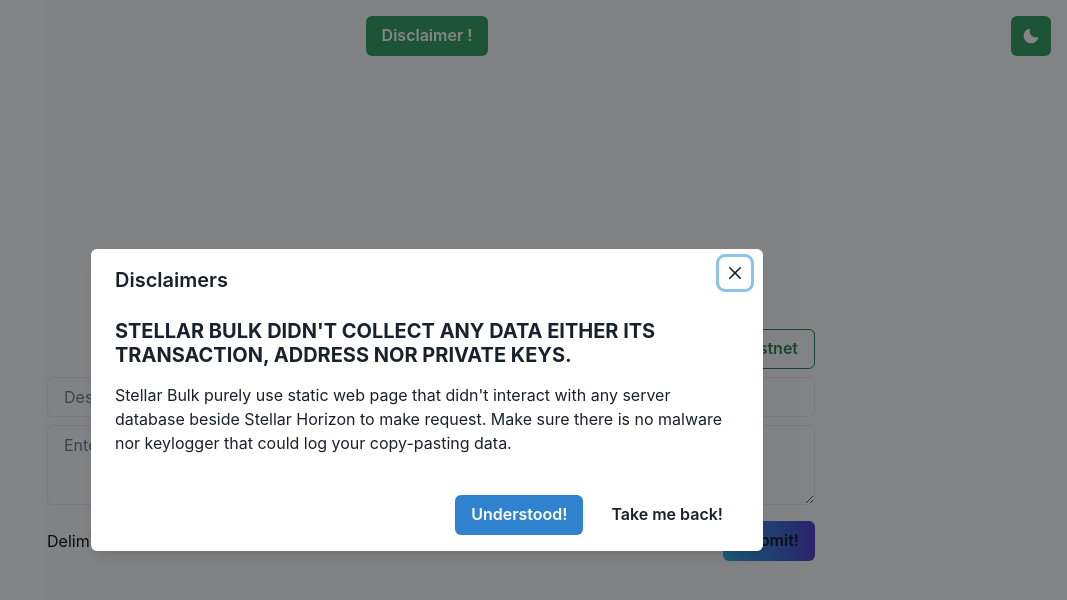
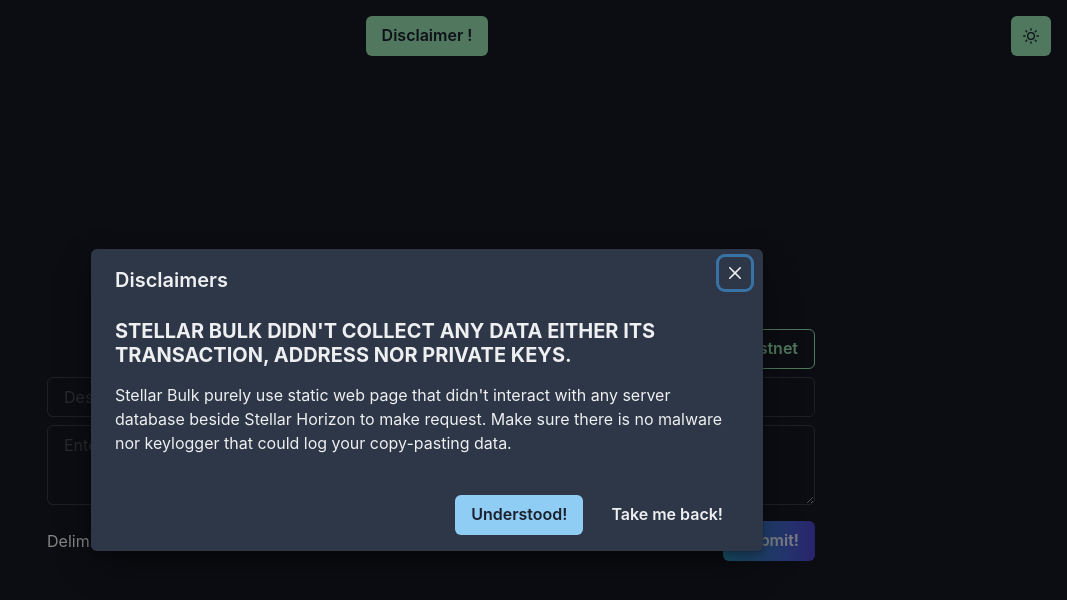
Before and after one commit to primaftr/stellar-bulk, a Next.js app: page / in a window 1280 px wide. Shown: the top 600 px of the page, without its empty margins (213-1280 px from the left). Built offline with nearby package versions, Linux system fonts and the light colour scheme.

Commit message:
change color default to dark

```diff
--- a/src/pages/_document.tsx
+++ b/src/pages/_document.tsx
@@ -1,5 +1,6 @@
-import NextDocument, { Html, Head, Main, NextScript } from 'next/document'
-import { ColorModeScript } from '@chakra-ui/react'
+import NextDocument, { Html, Head, Main, NextScript } from "next/document";
+import { ColorModeScript } from "@chakra-ui/react";
+import theme from "../theme";
 
 export default class Document extends NextDocument {
   render() {
@@ -8,11 +9,11 @@
         <Head />
         <body>
           {/* Make Color mode to persists when you refresh the page. */}
-          <ColorModeScript />
+          <ColorModeScript initialColorMode={theme.config.initialColorMode} />
           <Main />
           <NextScript />
         </body>
       </Html>
-    )
+    );
   }
 }
--- a/src/theme.tsx
+++ b/src/theme.tsx
@@ -1,40 +1,45 @@
-import { extendTheme } from '@chakra-ui/react'
-import { createBreakpoints } from '@chakra-ui/theme-tools'
+import { extendTheme, ThemeConfig } from "@chakra-ui/react";
+import { createBreakpoints } from "@chakra-ui/theme-tools";
 
-const fonts = { mono: `'Menlo', monospace` }
+const fonts = { mono: `'Menlo', monospace` };
 
 const breakpoints = createBreakpoints({
-  sm: '40em',
-  md: '52em',
-  lg: '64em',
-  xl: '80em',
-})
+  sm: "40em",
+  md: "52em",
+  lg: "64em",
+  xl: "80em",
+});
+const config: ThemeConfig = {
+  initialColorMode: "dark",
+  useSystemColorMode: false,
+};
 
 const theme = extendTheme({
   semanticTokens: {
     colors: {
       text: {
-        default: '#16161D',
-        _dark: '#ade3b8',
+        default: "#16161D",
+        _dark: "#ade3b8",
       },
       heroGradientStart: {
-        default: '#7928CA',
-        _dark: '#e3a7f9',
+        default: "#7928CA",
+        _dark: "#e3a7f9",
       },
       heroGradientEnd: {
-        default: '#FF0080',
-        _dark: '#fbec8f',
+        default: "#FF0080",
+        _dark: "#fbec8f",
       },
     },
     radii: {
-      button: '12px',
+      button: "12px",
     },
   },
   colors: {
-    black: '#16161D',
+    black: "#16161D",
   },
   fonts,
+  config,
   breakpoints,
-})
+});
 
-export default theme
+export default theme;
```
